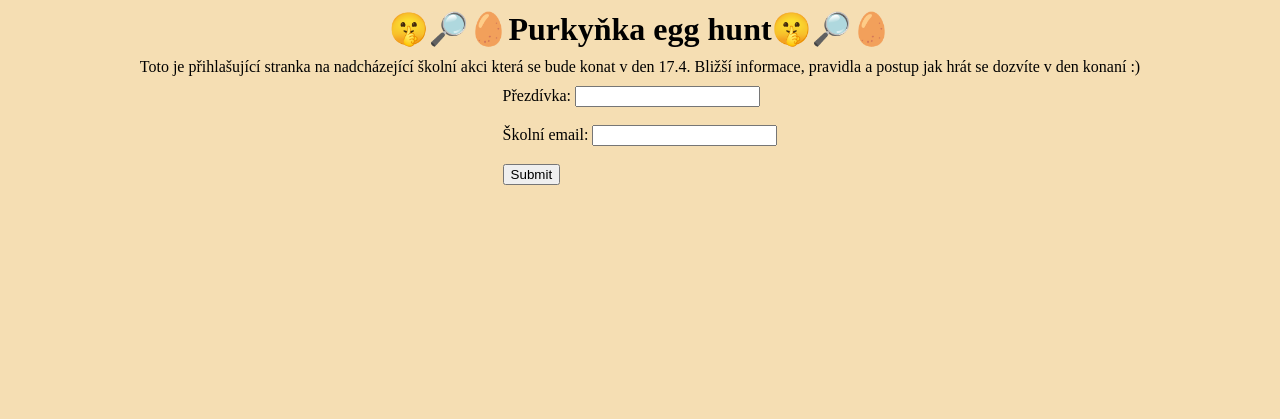
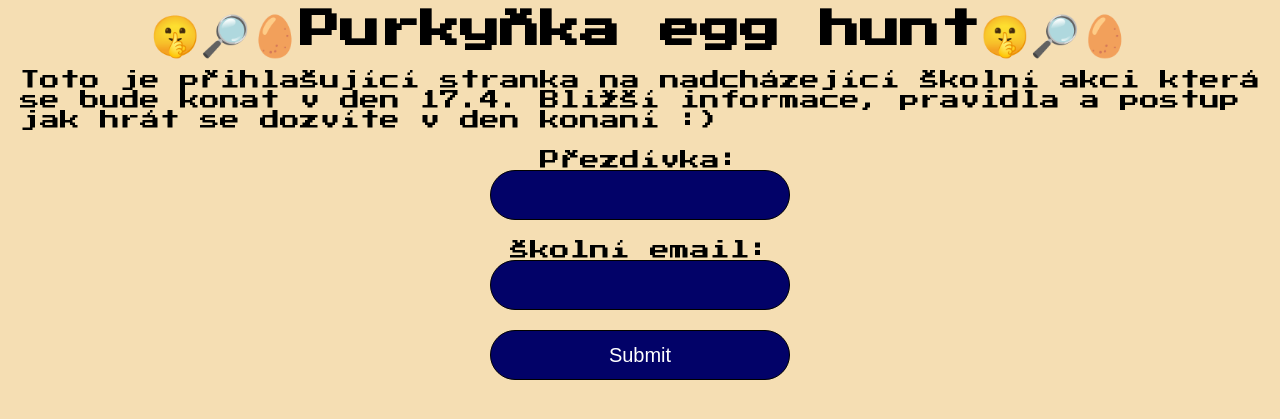
Before and after one commit to InsertUsernameH3re/QRCodeProjectEaster, a PHP site: page / in a window 1280 px wide. Shown: the top 419 px of the page. Run offline with PHP 8.4, Linux system fonts and the light colour scheme.

Commit message:
Finished sign up page to a visual state. Will add animation later...

```diff
--- a/index.html
+++ b/index.html
@@ -5,6 +5,9 @@
     <meta http-equiv="X-UA-Compatible" content="IE=edge">
     <meta name="viewport" content="width=device-width, initial-scale=1.0">
     <link rel="stylesheet" href="style.css">
+    <link rel="preconnect" href="https://fonts.googleapis.com">
+    <link rel="preconnect" href="https://fonts.gstatic.com" crossorigin>
+    <link href="https://fonts.googleapis.com/css2?family=Press+Start+2P&display=swap" rel="stylesheet">
     <title>Purkyňka egg hunt</title>
 </head>
 <body>
@@ -18,11 +21,17 @@
 
     <div class="wrapper">
     <form action="connection.php">
-      <label for="fname">Přezdívka:</label>
-      <input type="text" id="fname" name="fname"><br><br>
-      <label for="lname">Školní email:</label>
-      <input type="text" id="lname" name="lname"><br><br>
-      <input type="submit" value="Submit">
+      <div class="wrapper">
+        <label for="fname">Přezdívka:</label><br>
+      </div>
+      <input type="text" id="fname" name="fname" maxlength="24"><br>
+      <div class="wrapper">
+        <label for="lname">Školní email:</label><br>
+      </div>
+      <input type="text" id="lname" name="lname" maxlength="64"><br>
+      <div class="wrapper">
+        <input type="submit" value="Submit">
+      </div>
     </form>
     </div>
 
--- a/style.css
+++ b/style.css
@@ -5,6 +5,8 @@
 
 body {
     background-color: wheat;
+    font-size: 20px;
+    font-family: 'Press Start 2P', cursive;
 }
 
 .wrapper {
@@ -12,6 +14,22 @@ body {
     display: flex;
     align-items: center;
     justify-content: center;
+}
 
+p {
+    margin-left: 20px;
+    margin-right: 20px;
 
 }
+
+input {
+    border: 1px solid black;
+    border-radius: 50px;
+    background-color: rgb(2, 2, 104);
+    color: white;
+    width: 300px;
+    height: 50px;
+    text-align: center;
+    font-size: 20px;
+    margin-bottom: 10px;
+}
```
